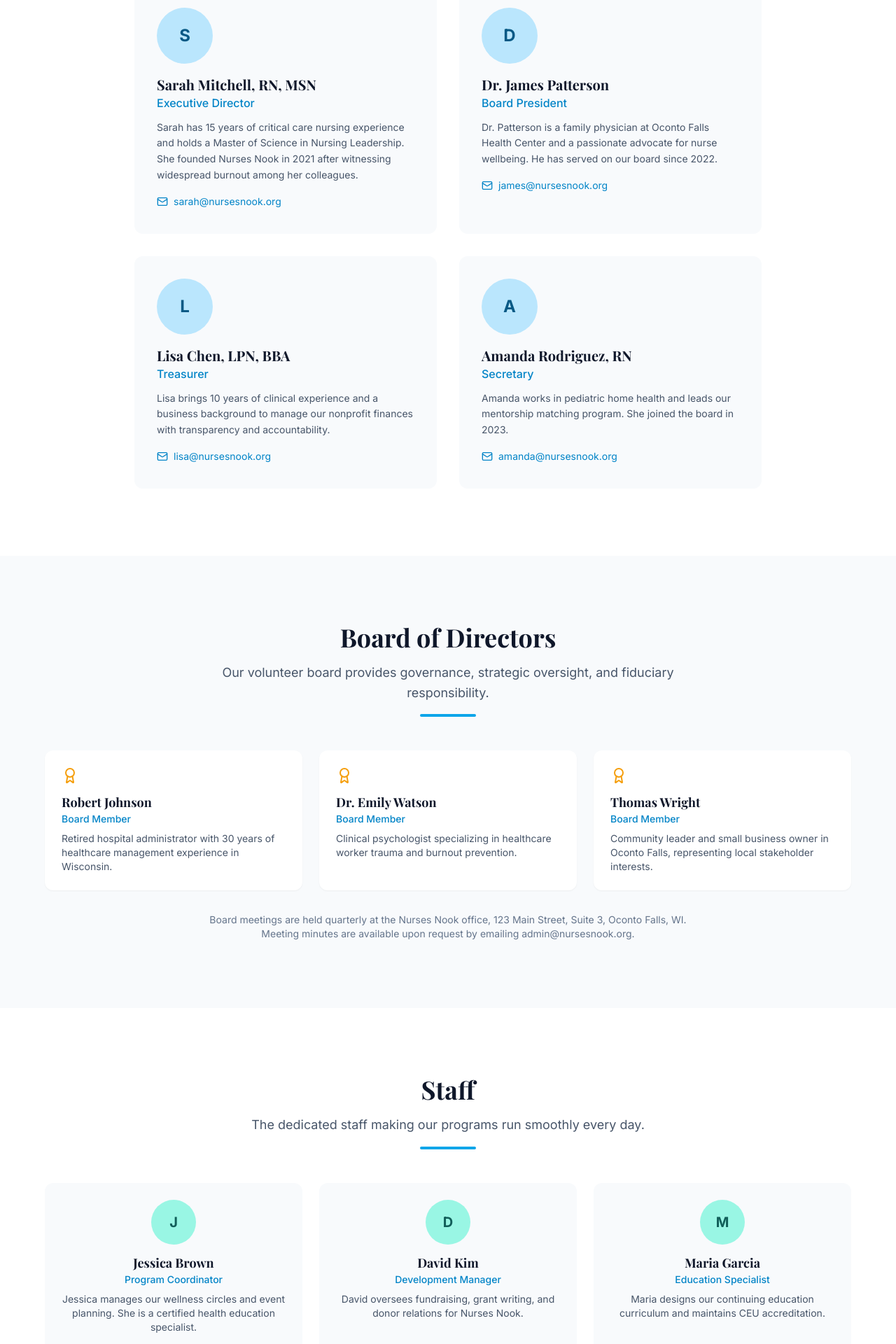
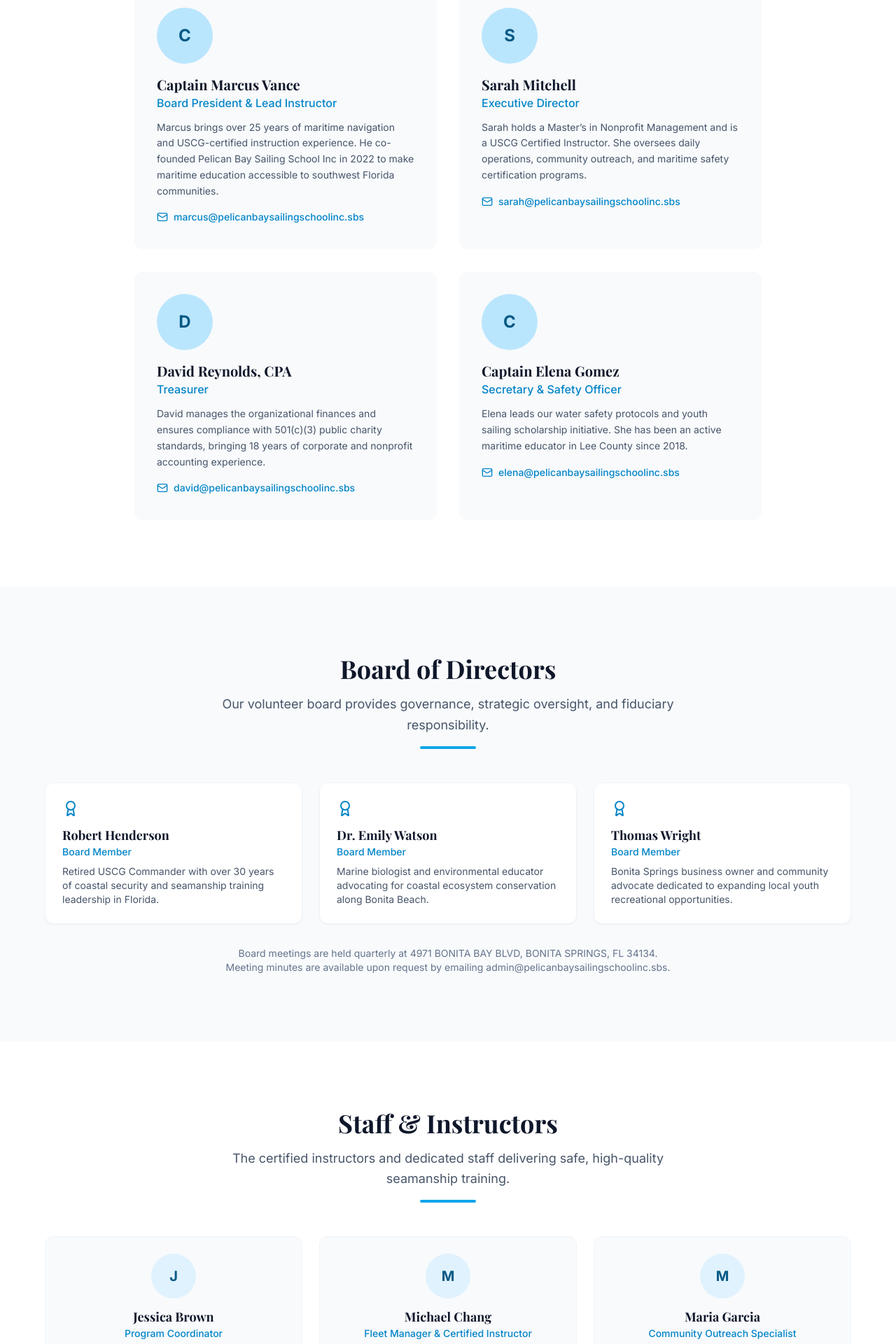
Before and after one commit to irmafiguero199/nurses-nook, a React (Vite) app in the folder nurses-nook-website/: page /team in a window 1280 px wide. Shown: the part 660-2580 px from the top of the page at 70% size. Built offline with nearby package versions, Linux system fonts and the light colour scheme.

Commit message:
Update team information for Pelican Bay Sailing School

```diff
--- a/nurses-nook-website/src/pages/Team.jsx
+++ b/nurses-nook-website/src/pages/Team.jsx
@@ -3,43 +3,87 @@
 import SectionHeader from '../components/SectionHeader.jsx'
 
 const leadership = [
-  { name: 'Sarah Mitchell, RN, MSN', role: 'Executive Director', bio: 'Sarah has 15 years of critical care nursing experience and holds a Master of Science in Nursing Leadership. She founded Nurses Nook in 2021 after witnessing widespread burnout among her colleagues.', email: 'sarah@nursesnook.org' },
-  { name: 'Dr. James Patterson', role: 'Board President', bio: 'Dr. Patterson is a family physician at Oconto Falls Health Center and a passionate advocate for nurse wellbeing. He has served on our board since 2022.', email: 'james@nursesnook.org' },
-  { name: 'Lisa Chen, LPN, BBA', role: 'Treasurer', bio: 'Lisa brings 10 years of clinical experience and a business background to manage our nonprofit finances with transparency and accountability.', email: 'lisa@nursesnook.org' },
-  { name: 'Amanda Rodriguez, RN', role: 'Secretary', bio: 'Amanda works in pediatric home health and leads our mentorship matching program. She joined the board in 2023.', email: 'amanda@nursesnook.org' },
+  {
+    name: 'Captain Marcus Vance',
+    role: 'Board President & Lead Instructor',
+    bio: 'Marcus brings over 25 years of maritime navigation and USCG-certified instruction experience. He co-founded Pelican Bay Sailing School Inc in 2022 to make maritime education accessible to southwest Florida communities.',
+    email: 'marcus@pelicanbaysailingschoolinc.sbs'
+  },
+  {
+    name: 'Sarah Mitchell',
+    role: 'Executive Director',
+    bio: 'Sarah holds a Master’s in Nonprofit Management and is a USCG Certified Instructor. She oversees daily operations, community outreach, and maritime safety certification programs.',
+    email: 'sarah@pelicanbaysailingschoolinc.sbs'
+  },
+  {
+    name: 'David Reynolds, CPA',
+    role: 'Treasurer',
+    bio: 'David manages the organizational finances and ensures compliance with 501(c)(3) public charity standards, bringing 18 years of corporate and nonprofit accounting experience.',
+    email: 'david@pelicanbaysailingschoolinc.sbs'
+  },
+  {
+    name: 'Captain Elena Gomez',
+    role: 'Secretary & Safety Officer',
+    bio: 'Elena leads our water safety protocols and youth sailing scholarship initiative. She has been an active maritime educator in Lee County since 2018.',
+    email: 'elena@pelicanbaysailingschoolinc.sbs'
+  },
 ]
 
 const boardMembers = [
-  { name: 'Robert Johnson', role: 'Board Member', bio: 'Retired hospital administrator with 30 years of healthcare management experience in Wisconsin.' },
-  { name: 'Dr. Emily Watson', role: 'Board Member', bio: 'Clinical psychologist specializing in healthcare worker trauma and burnout prevention.' },
-  { name: 'Thomas Wright', role: 'Board Member', bio: 'Community leader and small business owner in Oconto Falls, representing local stakeholder interests.' },
+  {
+    name: 'Robert Henderson',
+    role: 'Board Member',
+    bio: 'Retired USCG Commander with over 30 years of coastal security and seamanship training leadership in Florida.'
+  },
+  {
+    name: 'Dr. Emily Watson',
+    role: 'Board Member',
+    bio: 'Marine biologist and environmental educator advocating for coastal ecosystem conservation along Bonita Beach.'
+  },
+  {
+    name: 'Thomas Wright',
+    role: 'Board Member',
+    bio: 'Bonita Springs business owner and community advocate dedicated to expanding local youth recreational opportunities.'
+  },
 ]
 
 const staff = [
-  { name: 'Jessica Brown', role: 'Program Coordinator', bio: 'Jessica manages our wellness circles and event planning. She is a certified health education specialist.' },
-  { name: 'David Kim', role: 'Development Manager', bio: 'David oversees fundraising, grant writing, and donor relations for Nurses Nook.' },
-  { name: 'Maria Garcia', role: 'Education Specialist', bio: 'Maria designs our continuing education curriculum and maintains CEU accreditation.' },
+  {
+    name: 'Jessica Brown',
+    role: 'Program Coordinator',
+    bio: 'Jessica coordinates class schedules, waterfront logistics, and student registrations for beginner and intermediate courses.'
+  },
+  {
+    name: 'Michael Chang',
+    role: 'Fleet Manager & Certified Instructor',
+    bio: 'Michael maintains our sailing fleet to strict USCG safety standards and leads weekend practical navigation sessions.'
+  },
+  {
+    name: 'Maria Garcia',
+    role: 'Community Outreach Specialist',
+    bio: 'Maria directs our youth scholarship programs and partners with local schools to promote maritime education.'
+  },
 ]
 
 function Team() {
   return (
     <>
       <Helmet>
-        <title>Our Team | Nurses Nook - Leadership & Board in Oconto Falls, WI</title>
-        <meta name="description" content="Meet the leadership, board of directors, and staff of Nurses Nook, a Wisconsin nonprofit (EIN 92-2233469) supporting nurses in Oconto Falls." />
-        <link rel="canonical" href="https://nursesnook.org/team" />
+        <title>Our Team | Pelican Bay Sailing School Inc - Leadership & Board in Bonita Springs, FL</title>
+        <meta name="description" content="Meet the leadership team, board of directors, and certified instructors of Pelican Bay Sailing School Inc, a Florida non-profit organization (EIN 92-3488213) in Bonita Springs, FL." />
+        <link rel="canonical" href="https://pelicanbaysailingschoolinc.sbs/team" />
       </Helmet>
 
-      <section className="bg-primary-700 text-white py-20">
+      <section className="bg-primary-800 text-white py-20">
         <div className="container-custom text-center">
           <h1 className="text-4xl md:text-5xl font-bold mb-4">Our Team</h1>
-          <p className="text-xl text-primary-100 max-w-2xl mx-auto">Dedicated professionals and community leaders guiding Nurses Nook's mission.</p>
+          <p className="text-xl text-primary-100 max-w-2xl mx-auto">Dedicated maritime professionals and community leaders guiding Pelican Bay Sailing School Inc.</p>
         </div>
       </section>
 
       <section className="section-padding bg-white">
         <div className="container-custom">
-          <SectionHeader title="Leadership Team" subtitle="Our executive leadership brings decades of combined healthcare and nonprofit management experience." />
+          <SectionHeader title="Leadership Team" subtitle="Our executive leadership brings decades of combined maritime instruction, safety expertise, and nonprofit management experience." />
           <div className="grid grid-cols-1 md:grid-cols-2 gap-8 max-w-4xl mx-auto">
             {leadership.map((person, index) => (
               <div key={index} className="bg-slate-50 p-8 rounded-xl">
@@ -47,7 +91,9 @@
                 <h3 className="text-xl font-bold text-slate-900">{person.name}</h3>
                 <p className="text-primary-600 font-medium mb-3">{person.role}</p>
                 <p className="text-slate-600 text-sm leading-relaxed mb-4">{person.bio}</p>
-                <a href={`mailto:${person.email}`} className="inline-flex items-center gap-2 text-sm text-primary-600 hover:text-primary-700"><Mail size={16} /> {person.email}</a>
+                <a href={`mailto:${person.email}`} className="inline-flex items-center gap-2 text-sm text-primary-600 hover:text-primary-700 font-medium">
+                  <Mail size={16} /> {person.email}
+                </a>
               </div>
             ))}
           </div>
@@ -59,8 +105,8 @@
           <SectionHeader title="Board of Directors" subtitle="Our volunteer board provides governance, strategic oversight, and fiduciary responsibility." />
           <div className="grid grid-cols-1 md:grid-cols-3 gap-6">
             {boardMembers.map((person, index) => (
-              <div key={index} className="bg-white p-6 rounded-xl shadow-sm">
-                <Award className="text-warm-500 mb-3" size={24} />
+              <div key={index} className="bg-white p-6 rounded-xl shadow-sm border border-slate-100">
+                <Award className="text-primary-600 mb-3" size={24} />
                 <h3 className="text-lg font-bold text-slate-900">{person.name}</h3>
                 <p className="text-primary-600 text-sm font-medium mb-2">{person.role}</p>
                 <p className="text-slate-600 text-sm">{person.bio}</p>
@@ -68,19 +114,19 @@
             ))}
           </div>
           <div className="mt-8 text-center text-sm text-slate-500">
-            <p>Board meetings are held quarterly at the Nurses Nook office, 123 Main Street, Suite 3, Oconto Falls, WI.</p>
-            <p>Meeting minutes are available upon request by emailing admin@nursesnook.org.</p>
+            <p>Board meetings are held quarterly at 4971 BONITA BAY BLVD, BONITA SPRINGS, FL 34134.</p>
+            <p>Meeting minutes are available upon request by emailing admin@pelicanbaysailingschoolinc.sbs.</p>
           </div>
         </div>
       </section>
 
       <section className="section-padding bg-white">
         <div className="container-custom">
-          <SectionHeader title="Staff" subtitle="The dedicated staff making our programs run smoothly every day." />
+          <SectionHeader title="Staff & Instructors" subtitle="The certified instructors and dedicated staff delivering safe, high-quality seamanship training." />
           <div className="grid grid-cols-1 md:grid-cols-3 gap-6">
             {staff.map((person, index) => (
-              <div key={index} className="bg-slate-50 p-6 rounded-xl text-center">
-                <div className="w-16 h-16 bg-nurse-200 rounded-full flex items-center justify-center text-xl font-bold text-nurse-800 mx-auto mb-3">{person.name.charAt(0)}</div>
+              <div key={index} className="bg-slate-50 p-6 rounded-xl text-center border border-slate-100">
+                <div className="w-16 h-16 bg-primary-100 rounded-full flex items-center justify-center text-xl font-bold text-primary-800 mx-auto mb-3">{person.name.charAt(0)}</div>
                 <h3 className="text-lg font-bold text-slate-900">{person.name}</h3>
                 <p className="text-primary-600 text-sm font-medium mb-2">{person.role}</p>
                 <p className="text-slate-600 text-sm">{person.bio}</p>
@@ -90,11 +136,11 @@
         </div>
       </section>
 
-      <section className="bg-nurse-50 py-12 border-y border-nurse-100">
+      <section className="bg-primary-50 py-12 border-y border-primary-100">
         <div className="container-custom text-center">
-          <h3 className="text-xl font-semibold text-slate-900 mb-4">Join Our Team</h3>
-          <p className="text-slate-600 max-w-2xl mx-auto mb-6">We are always looking for passionate nurses, healthcare professionals, and community members to volunteer their time and expertise.</p>
-          <a href="mailto:admin@nursesnook.org" className="inline-flex items-center gap-2 px-6 py-3 bg-primary-600 text-white font-semibold rounded-lg hover:bg-primary-700 transition-colors">Contact Us About Volunteering</a>
+          <h3 className="text-xl font-semibold text-slate-900 mb-4">Get Involved</h3>
+          <p className="text-slate-600 max-w-2xl mx-auto mb-6">We are always seeking passionate sailors, USCG-certified instructors, and community volunteers to support our youth programs and waterfront operations.</p>
+          <a href="mailto:admin@pelicanbaysailingschoolinc.sbs" className="inline-flex items-center gap-2 px-6 py-3 bg-primary-600 text-white font-semibold rounded-lg hover:bg-primary-700 transition-colors">Contact Us About Volunteering</a>
         </div>
       </section>
     </>
```
